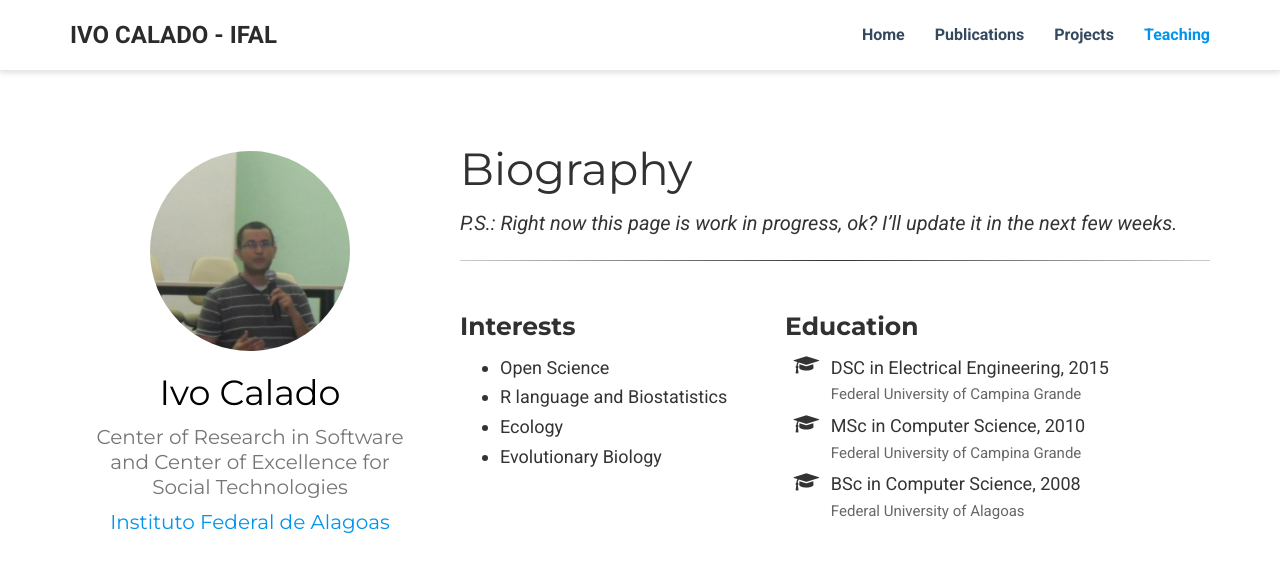
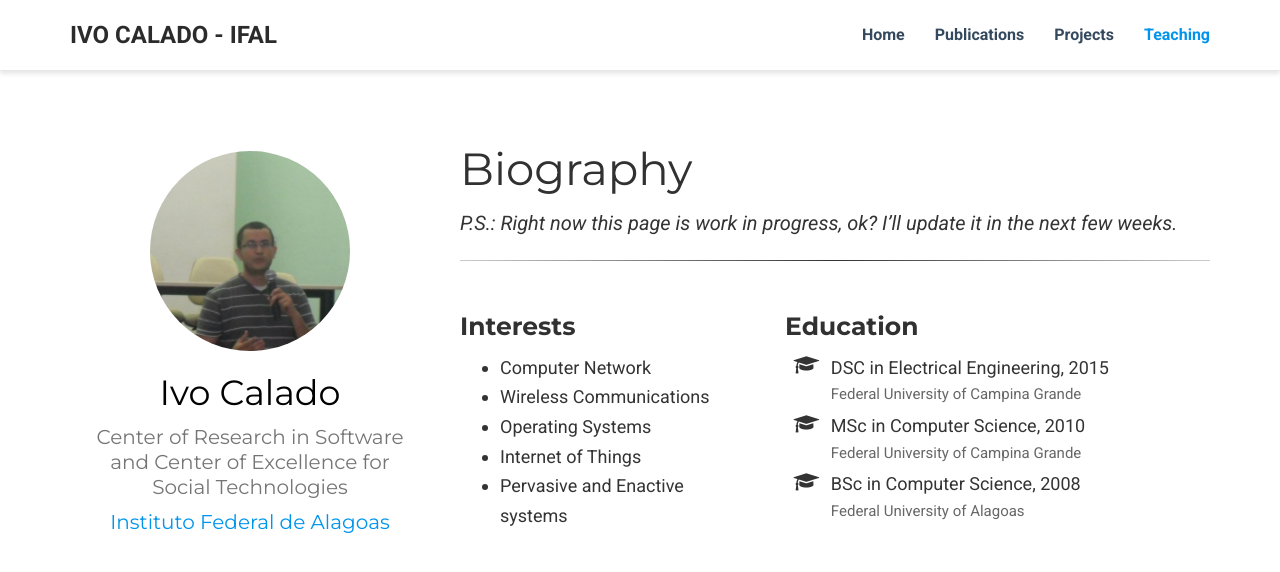
Before and after one commit to ivocalado/ivocalado.github.io, a plain HTML site: page index.html in a window 1280 px wide. Shown: the top 572 px of the page. Drawn offline with nearby package versions, Linux system fonts and the light colour scheme; some icons are missing.

Commit message:
Updates interets
Signed-off-by: Ivo Calado <txithihausen@gmail.com>

```diff
--- a/index.html
+++ b/index.html
@@ -312,13 +312,15 @@
         <h3>Interests</h3>
         <ul class="ul-interests">
 
-          <li>Open Science</li>
+          <li>Computer Network</li>
 
-          <li>R language and Biostatistics</li>
+          <li>Wireless Communications</li>
 
-          <li>Ecology</li>
+	  <li>Operating Systems</li>
 
-          <li>Evolutionary Biology</li>
+          <li>Internet of Things</li>
+
+          <li>Pervasive and Enactive systems</li>
 
         </ul>
       </div>
```
